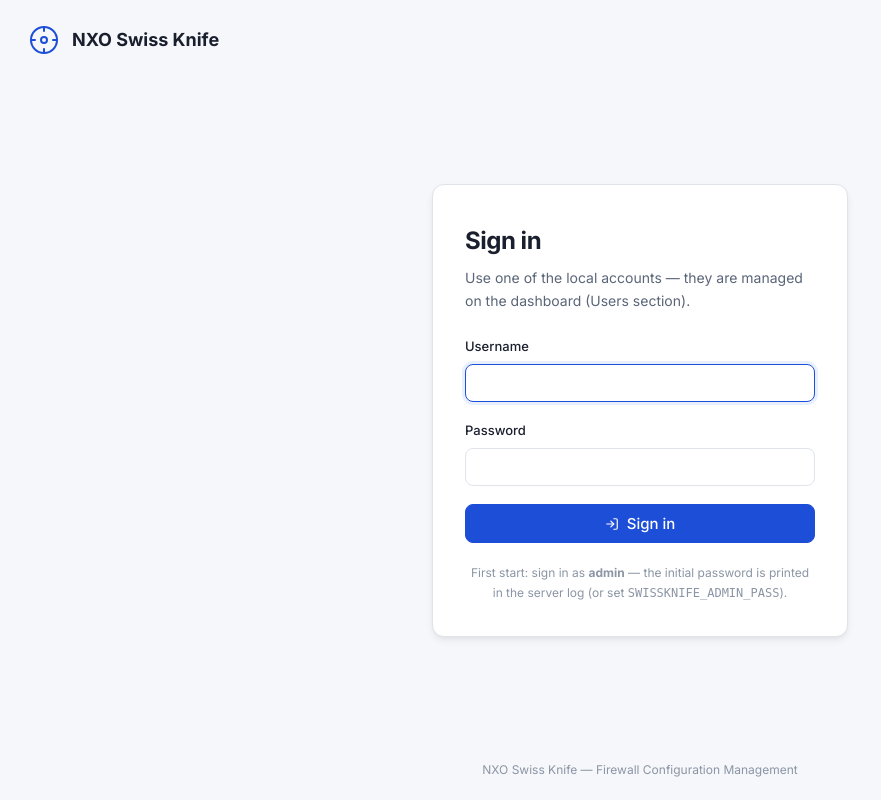
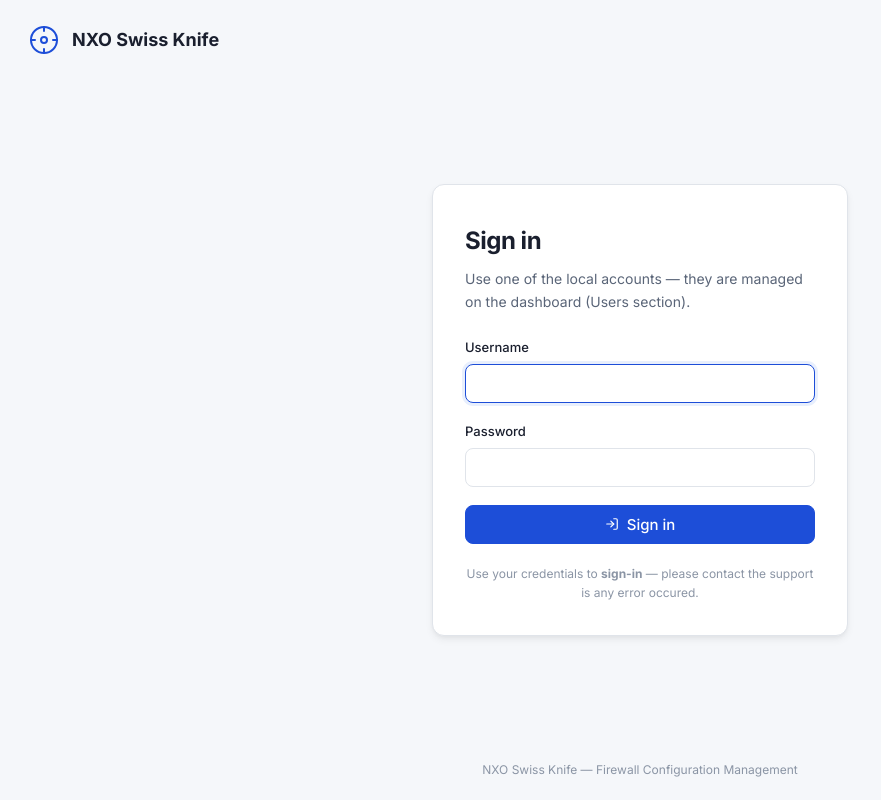
Before and after one commit to HedhliWael/NXO_Swiss_Knife, a Flask app: page /login in a window 1280 px wide. Shown: the whole page, without its empty margins (0-881 px from the left). Run offline with Flask 3, Linux system fonts and the light colour scheme.

Commit message:
features and fixes

```diff
--- a/templates/login.html
+++ b/templates/login.html
@@ -153,7 +153,7 @@
                 </button>
             </form>
 
-            <p class="hint">First start: sign in as <strong>admin</strong> — the initial password is printed in the server log (or set <code>SWISSKNIFE_ADMIN_PASS</code>).</p>
+            <p class="hint">Use your credentials to <strong>sign-in</strong> — please contact the support is any error occured.</p>
         </div>
     </main>
 
```
Also changed, not shown: instance/users.db (added), 1 other file.
